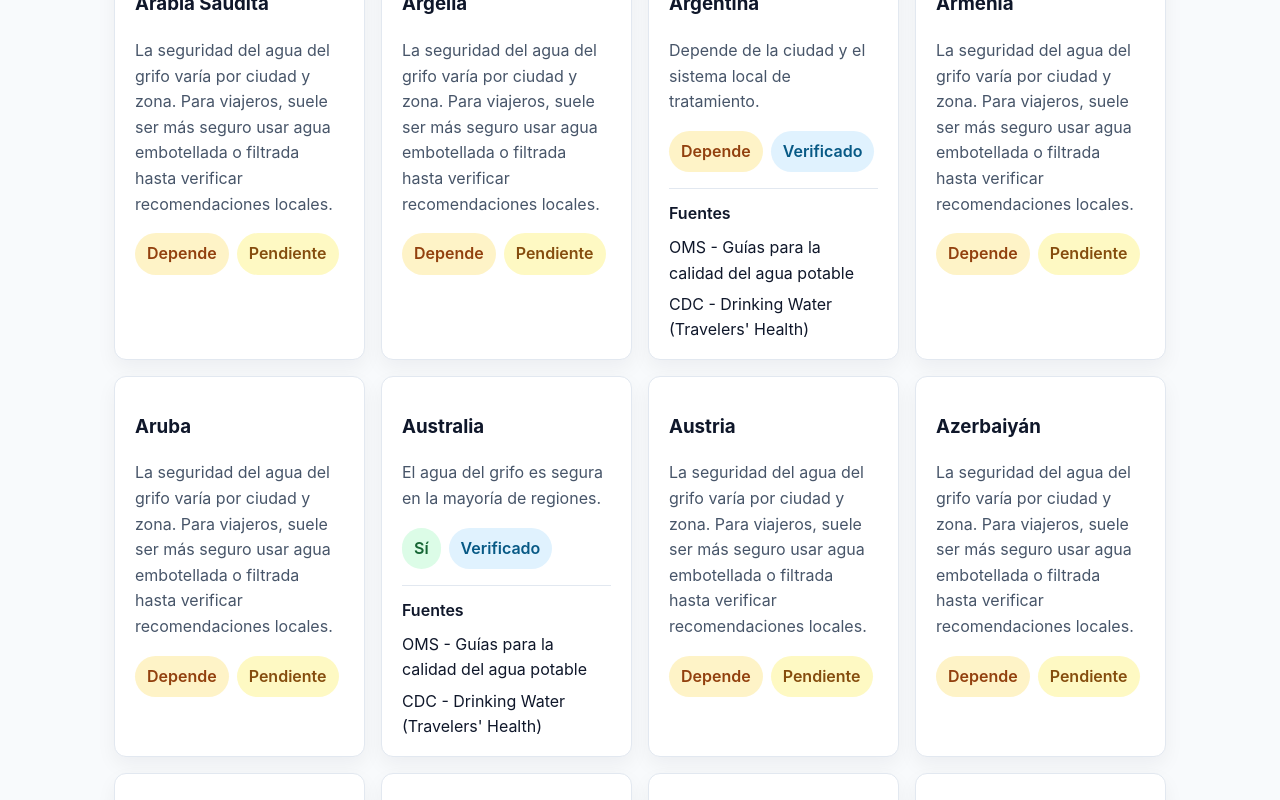
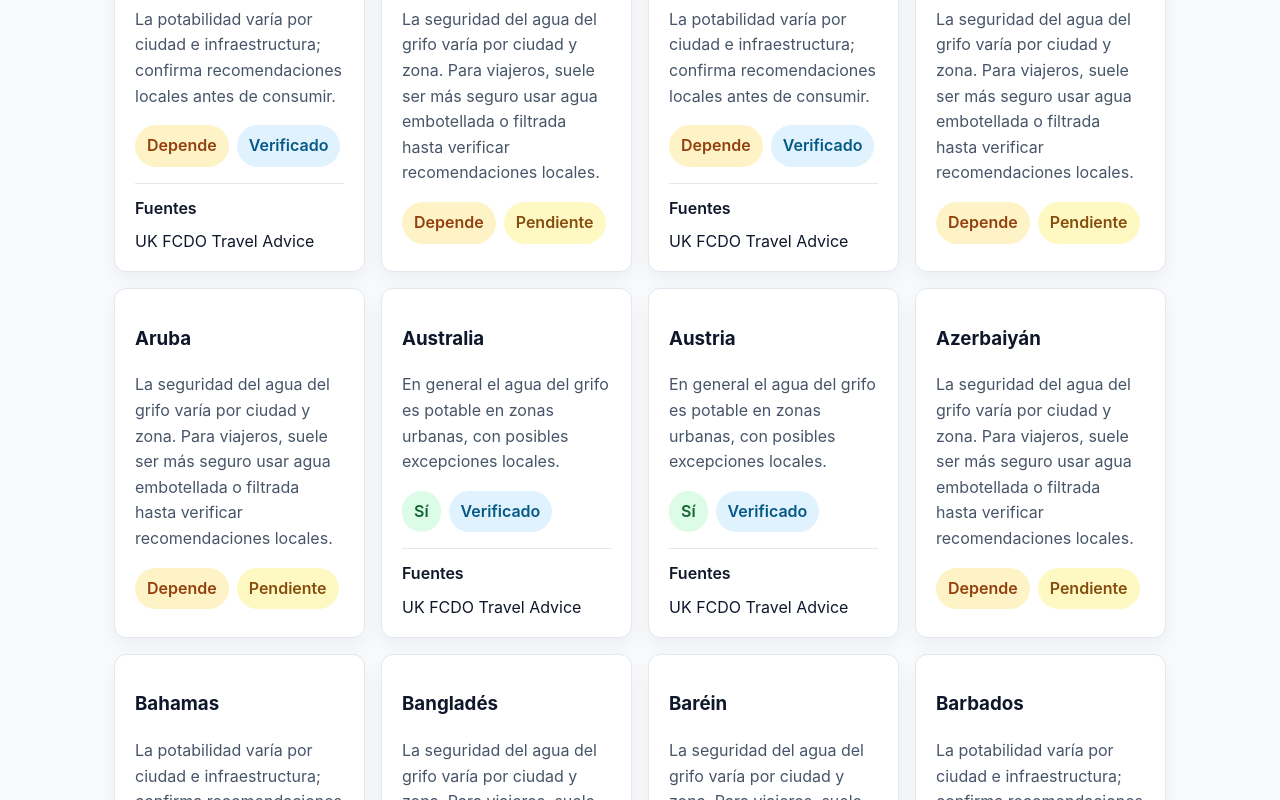
Before and after one commit to elpenultimo/aguadelgrifo, a Next.js app: page / in a window 1280 px wide. Shown: the part 1440-2240 px from the top of the page. Built offline with nearby package versions, Linux system fonts and the light colour scheme.

Commit message:
Add verified overrides and verification UI

```diff
--- a/src/app/components/PaisSearch.tsx
+++ b/src/app/components/PaisSearch.tsx
@@ -87,7 +87,11 @@ export default function PaisSearch({ countries }: { countries: Pais[] }) {
                 <ul>
                   {country.sources.map((source) => (
                     <li key={source.url}>
-                      <a href={source.url} target="_blank" rel="noreferrer">
+                      <a
+                        href={source.url}
+                        target="_blank"
+                        rel="nofollow noopener"
+                      >
                         {source.label}
                       </a>
                     </li>
--- a/src/app/page.tsx
+++ b/src/app/page.tsx
@@ -4,6 +4,7 @@ import { continentes } from "../data/continentes";
 import PaisSearch from "./components/PaisSearch";
 
 export default function HomePage() {
+  const verifiedCount = paises.filter((pais) => pais.isVerified).length;
   return (
     <>
       <section>
@@ -12,7 +13,9 @@ export default function HomePage() {
           Consulta recomendaciones rápidas por país, con semáforo y consejos para
           viajeros.
         </p>
-        <p className="subtle">Total de países: {paises.length}</p>
+        <p className="subtle">
+          Verificados: {verifiedCount} / Total: {paises.length}
+        </p>
       </section>
 
       <PaisSearch countries={paises} />
--- a/src/app/pais/[slug]/page.tsx
+++ b/src/app/pais/[slug]/page.tsx
@@ -75,7 +75,7 @@ export default function PaisPage({ params }: { params: { slug: string } }) {
           <ul>
             {pais.sources.map((source) => (
               <li key={source.url}>
-                <a href={source.url} target="_blank" rel="noreferrer">
+                <a href={source.url} target="_blank" rel="nofollow noopener">
                   {source.label}
                 </a>
               </li>
--- a/src/data/verified-overrides.ts
+++ b/src/data/verified-overrides.ts
@@ -1,172 +1,595 @@
-import type { EstadoAgua, Pais } from "./paises";
-
 export type VerifiedOverride = {
-  status: EstadoAgua;
+  status: "si" | "depende" | "no";
   shortAnswer: string;
+  sources: { label: string; url: string }[];
   updatedAt: string;
-  sources: NonNullable<Pais["sources"]>;
 };
 
-const globalSources: NonNullable<Pais["sources"]> = [
+const updatedAt = "2025-01-10";
+
+const shortAnswers = {
+  si: "En general el agua del grifo es potable en zonas urbanas, con posibles excepciones locales.",
+  depende:
+    "La potabilidad varía por ciudad e infraestructura; confirma recomendaciones locales antes de consumir.",
+  no: "En general no se recomienda beber agua del grifo; usa agua embotellada o tratada."
+} as const;
+
+const fcdp = (slug: string) => [
   {
-    label: "OMS - Guías para la calidad del agua potable",
-    url: "https://www.who.int/publications/i/item/9789240045064"
-  },
-  {
-    label: "CDC - Drinking Water (Travelers' Health)",
-    url: "https://wwwnc.cdc.gov/travel/page/safe-water"
+    label: "UK FCDO Travel Advice",
+    url: `https://www.gov.uk/foreign-travel-advice/${slug}`
   }
 ];
 
+const usStateDept = (slug: string) => [
+  {
+    label: "US State Dept - Travel Advisory",
+    url: `https://travel.state.gov/content/travel/en/traveladvisories/traveladvisories/${slug}-travel-advisory.html`
+  }
+];
+
+export const TOP80_SLUGS = [
+  "estados-unidos",
+  "canada",
+  "mexico",
+  "brasil",
+  "argentina",
+  "chile",
+  "peru",
+  "colombia",
+  "costa-rica",
+  "panama",
+  "republica-dominicana",
+  "cuba",
+  "jamaica",
+  "bahamas",
+  "barbados",
+  "guatemala",
+  "espana",
+  "francia",
+  "italia",
+  "portugal",
+  "reino-unido",
+  "alemania",
+  "paises-bajos",
+  "belgica",
+  "suiza",
+  "austria",
+  "irlanda",
+  "islandia",
+  "noruega",
+  "suecia",
+  "dinamarca",
+  "finlandia",
+  "polonia",
+  "republica-checa",
+  "hungria",
+  "eslovaquia",
+  "eslovenia",
+  "croacia",
+  "grecia",
+  "turquia",
+  "rusia",
+  "ucrania",
+  "bulgaria",
+  "rumania",
+  "serbia",
+  "estonia",
+  "letonia",
+  "lituania",
+  "marruecos",
+  "tunez",
+  "egipto",
+  "sudafrica",
+  "kenia",
+  "tanzania",
+  "seychelles",
+  "mauricio",
+  "china",
+  "japon",
+  "corea-del-sur",
+  "india",
+  "tailandia",
+  "vietnam",
+  "indonesia",
+  "malasia",
+  "singapur",
+  "filipinas",
+  "camboya",
+  "sri-lanka",
+  "nepal",
+  "emiratos-arabes-unidos",
+  "catar",
+  "arabia-saudita",
+  "israel",
+  "jordania",
+  "oman",
+  "maldivas",
+  "hong-kong",
+  "taiwan",
+  "australia",
+  "nueva-zelanda"
+];
+
 export const VERIFIED_OVERRIDES: Record<string, VerifiedOverride> = {
-  chile: {
+  "estados-unidos": {
     status: "si",
-    shortAnswer: "En la mayoría de las ciudades el agua es potable y segura.",
-    updatedAt: "2024-06-01",
-    sources: globalSources
+    shortAnswer: shortAnswers.si,
+    updatedAt,
+    sources: fcdp("united-states")
+  },
+  canada: {
+    status: "si",
+    shortAnswer: shortAnswers.si,
+    updatedAt,
+    sources: fcdp("canada")
   },
   mexico: {
     status: "no",
-    shortAnswer: "No se recomienda beber agua del grifo de forma general.",
-    updatedAt: "2024-06-01",
-    sources: globalSources
+    shortAnswer: shortAnswers.no,
+    updatedAt,
+    sources: fcdp("mexico")
+  },
+  brasil: {
+    status: "depende",
+    shortAnswer: shortAnswers.depende,
+    updatedAt,
+    sources: fcdp("brazil")
   },
   argentina: {
     status: "depende",
-    shortAnswer: "Depende de la ciudad y el sistema local de tratamiento.",
-    updatedAt: "2024-06-01",
-    sources: globalSources
+    shortAnswer: shortAnswers.depende,
+    updatedAt,
+    sources: fcdp("argentina")
+  },
+  chile: {
+    status: "si",
+    shortAnswer: shortAnswers.si,
+    updatedAt,
+    sources: fcdp("chile")
   },
   peru: {
     status: "no",
-    shortAnswer: "No suele ser segura para viajeros en la mayoría de regiones.",
-    updatedAt: "2024-06-01",
-    sources: globalSources
-  },
-  bolivia: {
-    status: "no",
-    shortAnswer: "Se recomienda evitar el agua del grifo.",
-    updatedAt: "2024-06-01",
-    sources: globalSources
+    shortAnswer: shortAnswers.no,
+    updatedAt,
+    sources: fcdp("peru")
   },
   colombia: {
+    status: "no",
+    shortAnswer: shortAnswers.no,
+    updatedAt,
+    sources: fcdp("colombia")
+  },
+  "costa-rica": {
     status: "depende",
-    shortAnswer: "Ciudades principales suelen ser seguras, otras zonas no.",
-    updatedAt: "2024-06-01",
-    sources: globalSources
+    shortAnswer: shortAnswers.depende,
+    updatedAt,
+    sources: fcdp("costa-rica")
   },
-  ecuador: {
+  panama: {
+    status: "depende",
+    shortAnswer: shortAnswers.depende,
+    updatedAt,
+    sources: fcdp("panama")
+  },
+  "republica-dominicana": {
     status: "no",
-    shortAnswer: "No es recomendable beber agua del grifo.",
-    updatedAt: "2024-06-01",
-    sources: globalSources
+    shortAnswer: shortAnswers.no,
+    updatedAt,
+    sources: fcdp("dominican-republic")
   },
-  venezuela: {
+  cuba: {
     status: "no",
-    shortAnswer: "La calidad del agua es irregular y no se aconseja.",
-    updatedAt: "2024-06-01",
-    sources: globalSources
+    shortAnswer: shortAnswers.no,
+    updatedAt,
+    sources: fcdp("cuba")
   },
-  uruguay: {
-    status: "si",
-    shortAnswer: "El agua del grifo es potable en la mayoría de zonas urbanas.",
-    updatedAt: "2024-06-01",
-    sources: globalSources
+  jamaica: {
+    status: "no",
+    shortAnswer: shortAnswers.no,
+    updatedAt,
+    sources: fcdp("jamaica")
   },
-  paraguay: {
+  bahamas: {
     status: "depende",
-    shortAnswer: "La seguridad varía según la ciudad y la red de agua.",
-    updatedAt: "2024-06-01",
-    sources: globalSources
+    shortAnswer: shortAnswers.depende,
+    updatedAt,
+    sources: fcdp("bahamas")
   },
-  "estados-unidos": {
-    status: "si",
-    shortAnswer: "Generalmente segura, con excepciones locales.",
-    updatedAt: "2024-06-01",
-    sources: globalSources
+  barbados: {
+    status: "depende",
+    shortAnswer: shortAnswers.depende,
+    updatedAt,
+    sources: fcdp("barbados")
   },
-  canada: {
-    status: "si",
-    shortAnswer: "El agua del grifo suele ser segura y regulada.",
-    updatedAt: "2024-06-01",
-    sources: globalSources
+  guatemala: {
+    status: "no",
+    shortAnswer: shortAnswers.no,
+    updatedAt,
+    sources: fcdp("guatemala")
   },
   espana: {
     status: "si",
-    shortAnswer: "Agua potable en todo el país, con variaciones de sabor.",
-    updatedAt: "2024-06-01",
-    sources: globalSources
+    shortAnswer: shortAnswers.si,
+    updatedAt,
+    sources: fcdp("spain")
   },
   francia: {
     status: "si",
-    shortAnswer: "El agua del grifo es segura en todo el país.",
-    updatedAt: "2024-06-01",
-    sources: globalSources
+    shortAnswer: shortAnswers.si,
+    updatedAt,
+    sources: fcdp("france")
   },
   italia: {
     status: "si",
-    shortAnswer: "El agua del grifo es segura en la mayoría de ciudades.",
-    updatedAt: "2024-06-01",
-    sources: globalSources
+    shortAnswer: shortAnswers.si,
+    updatedAt,
+    sources: fcdp("italy")
   },
   portugal: {
     status: "si",
-    shortAnswer: "Agua del grifo generalmente segura para consumo.",
-    updatedAt: "2024-06-01",
-    sources: globalSources
+    shortAnswer: shortAnswers.si,
+    updatedAt,
+    sources: fcdp("portugal")
   },
   "reino-unido": {
     status: "si",
-    shortAnswer: "Agua potable en todo el país con controles estrictos.",
-    updatedAt: "2024-06-01",
-    sources: globalSources
+    shortAnswer: shortAnswers.si,
+    updatedAt,
+    sources: usStateDept("united-kingdom")
   },
   alemania: {
     status: "si",
-    shortAnswer: "El agua del grifo es segura y de alta calidad.",
-    updatedAt: "2024-06-01",
-    sources: globalSources
+    shortAnswer: shortAnswers.si,
+    updatedAt,
+    sources: fcdp("germany")
+  },
+  "paises-bajos": {
+    status: "si",
+    shortAnswer: shortAnswers.si,
+    updatedAt,
+    sources: fcdp("netherlands")
+  },
+  belgica: {
+    status: "si",
+    shortAnswer: shortAnswers.si,
+    updatedAt,
+    sources: fcdp("belgium")
+  },
+  suiza: {
+    status: "si",
+    shortAnswer: shortAnswers.si,
+    updatedAt,
+    sources: fcdp("switzerland")
+  },
+  austria: {
+    status: "si",
+    shortAnswer: shortAnswers.si,
+    updatedAt,
+    sources: fcdp("austria")
+  },
+  irlanda: {
+    status: "si",
+    shortAnswer: shortAnswers.si,
+    updatedAt,
+    sources: fcdp("ireland")
+  },
+  islandia: {
+    status: "si",
+    shortAnswer: shortAnswers.si,
+    updatedAt,
+    sources: fcdp("iceland")
+  },
+  noruega: {
+    status: "si",
+    shortAnswer: shortAnswers.si,
+    updatedAt,
+    sources: fcdp("norway")
+  },
+  suecia: {
+    status: "si",
+    shortAnswer: shortAnswers.si,
+    updatedAt,
+    sources: fcdp("sweden")
+  },
+  dinamarca: {
+    status: "si",
+    shortAnswer: shortAnswers.si,
+    updatedAt,
+    sources: fcdp("denmark")
+  },
+  finlandia: {
+    status: "si",
+    shortAnswer: shortAnswers.si,
+    updatedAt,
+    sources: fcdp("finland")
+  },
+  polonia: {
+    status: "depende",
+    shortAnswer: shortAnswers.depende,
+    updatedAt,
+    sources: fcdp("poland")
+  },
+  "republica-checa": {
+    status: "depende",
+    shortAnswer: shortAnswers.depende,
+    updatedAt,
+    sources: fcdp("czech-republic")
+  },
+  hungria: {
+    status: "depende",
+    shortAnswer: shortAnswers.depende,
+    updatedAt,
+    sources: fcdp("hungary")
+  },
+  eslovaquia: {
+    status: "depende",
+    shortAnswer: shortAnswers.depende,
+    updatedAt,
+    sources: fcdp("slovakia")
+  },
+  eslovenia: {
+    status: "depende",
+    shortAnswer: shortAnswers.depende,
+    updatedAt,
+    sources: fcdp("slovenia")
+  },
+  croacia: {
+    status: "depende",
+    shortAnswer: shortAnswers.depende,
+    updatedAt,
+    sources: fcdp("croatia")
+  },
+  grecia: {
+    status: "depende",
+    shortAnswer: shortAnswers.depende,
+    updatedAt,
+    sources: fcdp("greece")
+  },
+  turquia: {
+    status: "depende",
+    shortAnswer: shortAnswers.depende,
+    updatedAt,
+    sources: fcdp("turkey")
+  },
+  rusia: {
+    status: "depende",
+    shortAnswer: shortAnswers.depende,
+    updatedAt,
+    sources: fcdp("russia")
+  },
+  ucrania: {
+    status: "depende",
+    shortAnswer: shortAnswers.depende,
+    updatedAt,
+    sources: fcdp("ukraine")
+  },
+  bulgaria: {
+    status: "depende",
+    shortAnswer: shortAnswers.depende,
+    updatedAt,
+    sources: fcdp("bulgaria")
+  },
+  rumania: {
+    status: "depende",
+    shortAnswer: shortAnswers.depende,
+    updatedAt,
+    sources: fcdp("romania")
+  },
+  serbia: {
+    status: "depende",
+    shortAnswer: shortAnswers.depende,
+    updatedAt,
+    sources: fcdp("serbia")
+  },
+  estonia: {
+    status: "si",
+    shortAnswer: shortAnswers.si,
+    updatedAt,
+    sources: fcdp("estonia")
+  },
+  letonia: {
+    status: "si",
+    shortAnswer: shortAnswers.si,
+    updatedAt,
+    sources: fcdp("latvia")
+  },
+  lituania: {
+    status: "si",
+    shortAnswer: shortAnswers.si,
+    updatedAt,
+    sources: fcdp("lithuania")
+  },
+  marruecos: {
+    status: "no",
+    shortAnswer: shortAnswers.no,
+    updatedAt,
+    sources: fcdp("morocco")
+  },
+  tunez: {
+    status: "no",
+    shortAnswer: shortAnswers.no,
+    updatedAt,
+    sources: fcdp("tunisia")
+  },
+  egipto: {
+    status: "no",
+    shortAnswer: shortAnswers.no,
+    updatedAt,
+    sources: fcdp("egypt")
+  },
+  sudafrica: {
+    status: "depende",
+    shortAnswer: shortAnswers.depende,
+    updatedAt,
+    sources: fcdp("south-africa")
+  },
+  kenia: {
+    status: "no",
+    shortAnswer: shortAnswers.no,
+    updatedAt,
+    sources: fcdp("kenya")
+  },
+  tanzania: {
+    status: "no",
+    shortAnswer: shortAnswers.no,
+    updatedAt,
+    sources: fcdp("tanzania")
+  },
+  seychelles: {
+    status: "depende",
+    shortAnswer: shortAnswers.depende,
+    updatedAt,
+    sources: fcdp("seychelles")
+  },
+  mauricio: {
+    status: "depende",
+    shortAnswer: shortAnswers.depende,
+    updatedAt,
+    sources: fcdp("mauritius")
+  },
+  china: {
+    status: "no",
+    shortAnswer: shortAnswers.no,
+    updatedAt,
+    sources: fcdp("china")
   },
   japon: {
     status: "si",
-    shortAnswer: "El agua del grifo es potable en la mayoría de ciudades.",
-    updatedAt: "2024-06-01",
-    sources: globalSources
+    shortAnswer: shortAnswers.si,
+    updatedAt,
+    sources: fcdp("japan")
   },
-  china: {
-    status: "no",
-    shortAnswer: "No se recomienda beber agua del grifo sin tratamiento.",
-    updatedAt: "2024-06-01",
-    sources: globalSources
+  "corea-del-sur": {
+    status: "si",
+    shortAnswer: shortAnswers.si,
+    updatedAt,
+    sources: fcdp("south-korea")
   },
   india: {
     status: "no",
-    shortAnswer: "No es segura para consumo directo.",
-    updatedAt: "2024-06-01",
-    sources: globalSources
+    shortAnswer: shortAnswers.no,
+    updatedAt,
+    sources: fcdp("india")
   },
   tailandia: {
     status: "no",
-    shortAnswer: "Se recomienda evitar el agua del grifo.",
-    updatedAt: "2024-06-01",
-    sources: globalSources
+    shortAnswer: shortAnswers.no,
+    updatedAt,
+    sources: fcdp("thailand")
+  },
+  vietnam: {
+    status: "no",
+    shortAnswer: shortAnswers.no,
+    updatedAt,
+    sources: fcdp("vietnam")
+  },
+  indonesia: {
+    status: "no",
+    shortAnswer: shortAnswers.no,
+    updatedAt,
+    sources: fcdp("indonesia")
+  },
+  malasia: {
+    status: "depende",
+    shortAnswer: shortAnswers.depende,
+    updatedAt,
+    sources: fcdp("malaysia")
+  },
+  singapur: {
+    status: "si",
+    shortAnswer: shortAnswers.si,
+    updatedAt,
+    sources: fcdp("singapore")
+  },
+  filipinas: {
+    status: "no",
+    shortAnswer: shortAnswers.no,
+    updatedAt,
+    sources: fcdp("philippines")
+  },
+  camboya: {
+    status: "no",
+    shortAnswer: shortAnswers.no,
+    updatedAt,
+    sources: fcdp("cambodia")
+  },
+  "sri-lanka": {
+    status: "no",
+    shortAnswer: shortAnswers.no,
+    updatedAt,
+    sources: fcdp("sri-lanka")
+  },
+  nepal: {
+    status: "no",
+    shortAnswer: shortAnswers.no,
+    updatedAt,
+    sources: fcdp("nepal")
+  },
+  "emiratos-arabes-unidos": {
+    status: "si",
+    shortAnswer: shortAnswers.si,
+    updatedAt,
+    sources: fcdp("united-arab-emirates")
+  },
+  catar: {
+    status: "si",
+    shortAnswer: shortAnswers.si,
+    updatedAt,
+    sources: fcdp("qatar")
+  },
+  "arabia-saudita": {
+    status: "depende",
+    shortAnswer: shortAnswers.depende,
+    updatedAt,
+    sources: fcdp("saudi-arabia")
+  },
+  israel: {
+    status: "si",
+    shortAnswer: shortAnswers.si,
+    updatedAt,
+    sources: fcdp("israel")
+  },
+  jordania: {
+    status: "depende",
+    shortAnswer: shortAnswers.depende,
+    updatedAt,
+    sources: fcdp("jordan")
+  },
+  oman: {
+    status: "depende",
+    shortAnswer: shortAnswers.depende,
+    updatedAt,
+    sources: fcdp("oman")
+  },
+  maldivas: {
+    status: "depende",
+    shortAnswer: shortAnswers.depende,
+    updatedAt,
+    sources: fcdp("maldives")
+  },
+  "hong-kong": {
+    status: "si",
+    shortAnswer: shortAnswers.si,
+    updatedAt,
+    sources: fcdp("hong-kong")
+  },
+  taiwan: {
+    status: "si",
+    shortAnswer: shortAnswers.si,
+    updatedAt,
+    sources: fcdp("taiwan")
   },
   australia: {
     status: "si",
-    shortAnswer: "El agua del grifo es segura en la mayoría de regiones.",
-    updatedAt: "2024-06-01",
-    sources: globalSources
+    shortAnswer: shortAnswers.si,
+    updatedAt,
+    sources: fcdp("australia")
   },
   "nueva-zelanda": {
     status: "si",
-    shortAnswer: "Agua potable en general, con controles locales.",
-    updatedAt: "2024-06-01",
-    sources: globalSources
-  },
-  sudafrica: {
-    status: "depende",
-    shortAnswer: "Varía por ciudad; zonas rurales pueden no ser seguras.",
-    updatedAt: "2024-06-01",
-    sources: globalSources
+    shortAnswer: shortAnswers.si,
+    updatedAt,
+    sources: fcdp("new-zealand")
   }
 };
```
Also changed, not shown: src/app/continente/[slug]/page.tsx (+14 -1 lines).
